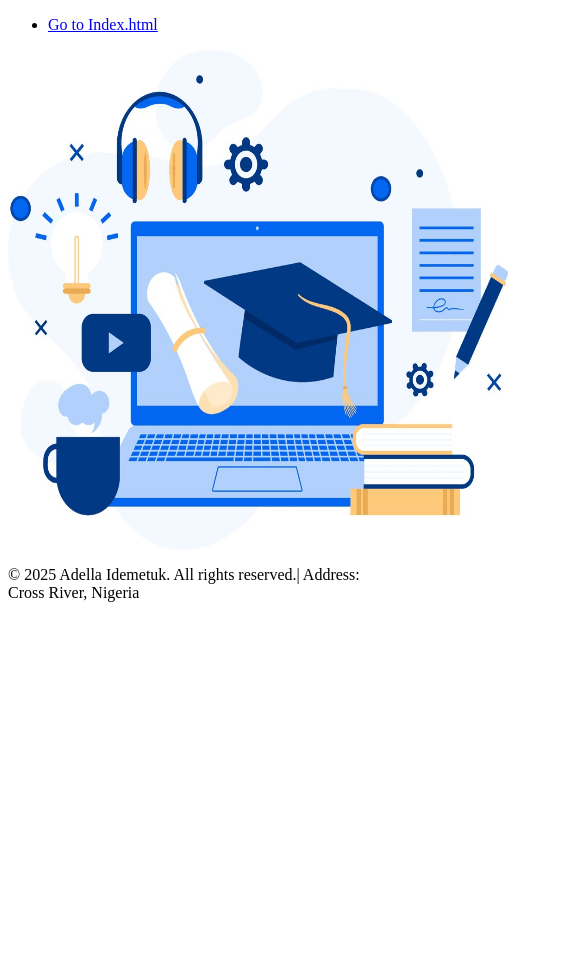
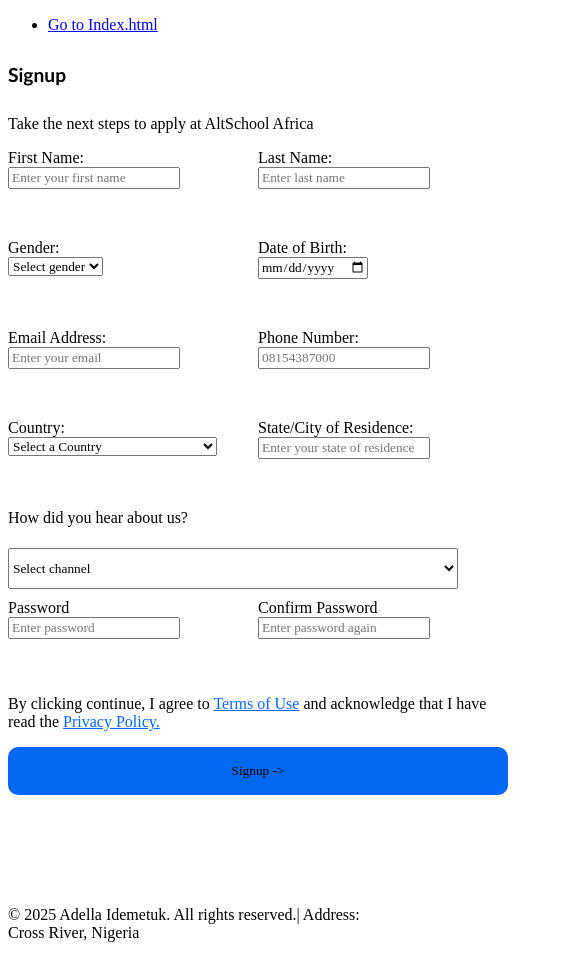
Before and after one commit to A4adella/HTML-ASSIGNMENT-1, a plain HTML site: page form.html in a window 390 px wide. Shown: the top 958 px of the page, 585 px wide, since content can reach past the window. Before the commit the page ends 844 px from the top, so only its background shows below. Drawn offline with Linux system fonts and the light colour scheme; a web font is replaced by a local one.

Commit message:
Edited the form features

```diff
--- a/Styles/formstyle.css
+++ b/Styles/formstyle.css
@@ -7,7 +7,16 @@
     flex-direction: row;
     flex-wrap: wrap;
 }
-.grid-container{
+span a{
+    color: #0367F2;
+}
+button{
+    background-color: #0367F2;
+    border-radius: 10px;
+    border: 15px solid #0367F2;
+    width: 500px;
+}
+/* .grid-container{
     display: grid;
     grid-template-rows: 1fr ;
     row-gap: 20px;
@@ -20,21 +29,59 @@
 .first-item{
     width: 500px;
     height: 500px;
+} */
+.grid-container{
+    display: grid;
+    grid-template-columns: repeat(2, 200px) ;
+    grid-template-rows: repeat(6, 80px) ;
+    column-gap: 50px;
+    row-gap: 10px;
+}
+.grid-item6{
+    grid-column-start: 1;
+    grid-column-end: 3;
+    display: grid ;
+}
+.item{
+    width: 50%;
+    position: absolute;
+    left:670px;
 }
 img{
     width: 100%;
     height: 500px;
 
 }
-@media(max-width:480px){
-    .container{
-        display: flex;
-        flex-direction: column;
-        flex-wrap: wrap;
-        justify-content: flex-start;
-        align-items: flex-start;
+p{
+    text-wrap: wrap;
+}
+@media(max-width:768px){
+    img{
+        display: none;
     }
-    .grid-container{
-        grid-template-rows: auto;}
+    .item{
+        display: grid;
+        position: absolute;
+        left: 8px;
+
+    }
+footer{
+    position: absolute;
+    top: 890px;
+}
+.grid-container{
+    display: grid;
+    grid-template-columns: repeat(2, 200px) ;
+    grid-template-rows: repeat(6, 80px) ;
+    column-gap: 50px;
+}
+.grid-item6{
+    grid-column-start: 1;
+    grid-column-end: 3;
+    display: grid ;
+}
+button{
+    width: 500px;
+}
 
 }
--- a/form.html
+++ b/form.html
@@ -25,33 +25,40 @@
         <h1 style="font-size: larger; font-family: 'Trebuchet MS', 'Lucida Sans Unicode', 'Lucida Grande', 'Lucida Sans', Arial, sans-serif;">Signup</h1>
         <p>Take the next steps to apply at AltSchool Africa</p>
         <div >
-          <form  class="grid-container" id="form" action="/submit" method="get">
-            <div>
+          <form  class="grid-container" id="form" action="/submit" method="get" autocomplete="on">
+            <div class="grid-item">
               <label for="Name">First Name:</label>
-              <input type="text"id="Name" placeholder="Enter your first name" required />
+              <input type="text"id="Name" placeholder="Enter your first name" required/>
+            </div>
+            <div  class="grid-item">
               <label for="Last-name">Last Name:</label>
               <input type="text" id="Last-name" placeholder="Enter last name" required/>
             </div>
 
-            <div>
+            <div class="grid-item">
               <label for="gender-select">Gender:</label>
+              <br>
               <select name="gender" id="gender-select">
                 <option value="">Select gender</option>
                 <option value="male">male</option>
                 <option value="female">female</option>
               </select>
+              </div>
+              <div  class="grid-item">
               <label for="date">Date of Birth:</label>
               <input type="date" id="date"/>
             </div>
 
-            <div>
+            <div  class="grid-item">
               <label for="email">Email Address:</label>
               <input type="email" id="email" placeholder="Enter your email" />
+              </div>
+              <div  class="grid-item">
               <label for="phone number">Phone Number:</label>
               <input type="text"id="phone number" placeholder="08154387000" />
             </div>
 
-            <div>
+            <div  class="grid-item">
               <label for="country-select">Country:</label>
               <select name="country" id="country-select">
                   <option value="">Select a Country</option>
@@ -137,10 +144,13 @@
                   <option value="ZM">Zambia</option>
                   <option value="ZW">Zimbabwe</option>
               </select>
+              </div>
+              <div  class="grid-item">
               <label for="State">State/City of Residence:</label>
               <input type="text" id="State" placeholder="Enter your state of residence"/>
             </div>
 
+            <div  class="grid-item6">
               <label for="channel">How did you hear about us?</label>
               <select name="select-channel" id="channel">
                 <option value="">Select channel</option>
@@ -155,15 +165,20 @@
                 <option value="Sales officer">Sales officer</option>
                 <option value="Other">Other</option>
               </select>
-          <div>
+            </div>
+          <div  class="grid-item">
             <label for="Password">Password</label>
             <input type="password" id="Password" placeholder="Enter password">
+            </div>
+            <div  class="grid-item">
             <label for="confirm-password">Confirm Password</label>
             <input type="password" id="confirm-password" placeholder="Enter password again" required>
             <div id="password-match"></div>
           </div>
-            <button type="submit">Submit</button>
         </form>
+          <p>By clicking continue, I agree to <span><a href="https://portal.altschoolafrica.com/auth/signin?callbackUrl=%2F">Terms of Use</a></span> and acknowledge that I have read the <span><a href="https://portal.altschoolafrica.com/auth/signin?callbackUrl=%2F">Privacy Policy.</a></span></p>
+            <button type="submit">Signup -> </button>
+
       </div>
     </main>
     <footer>
```
Lines whose indentation alone changed are shown as unchanged.
